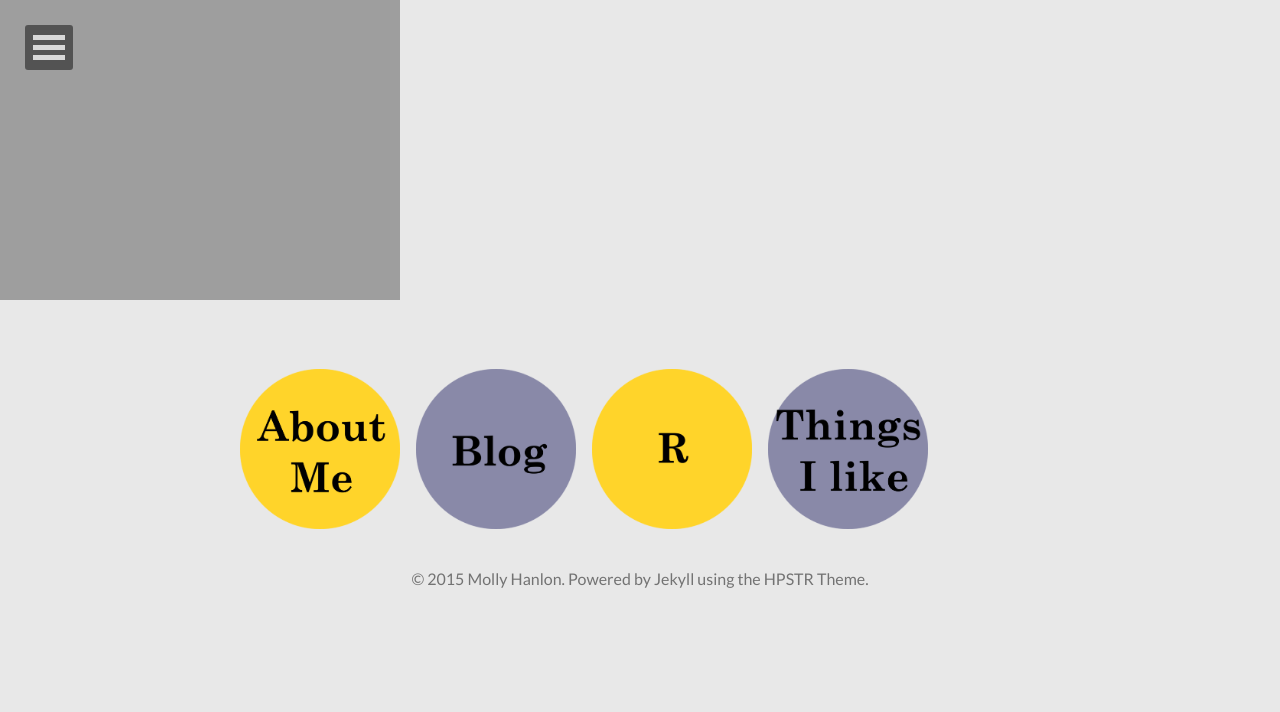
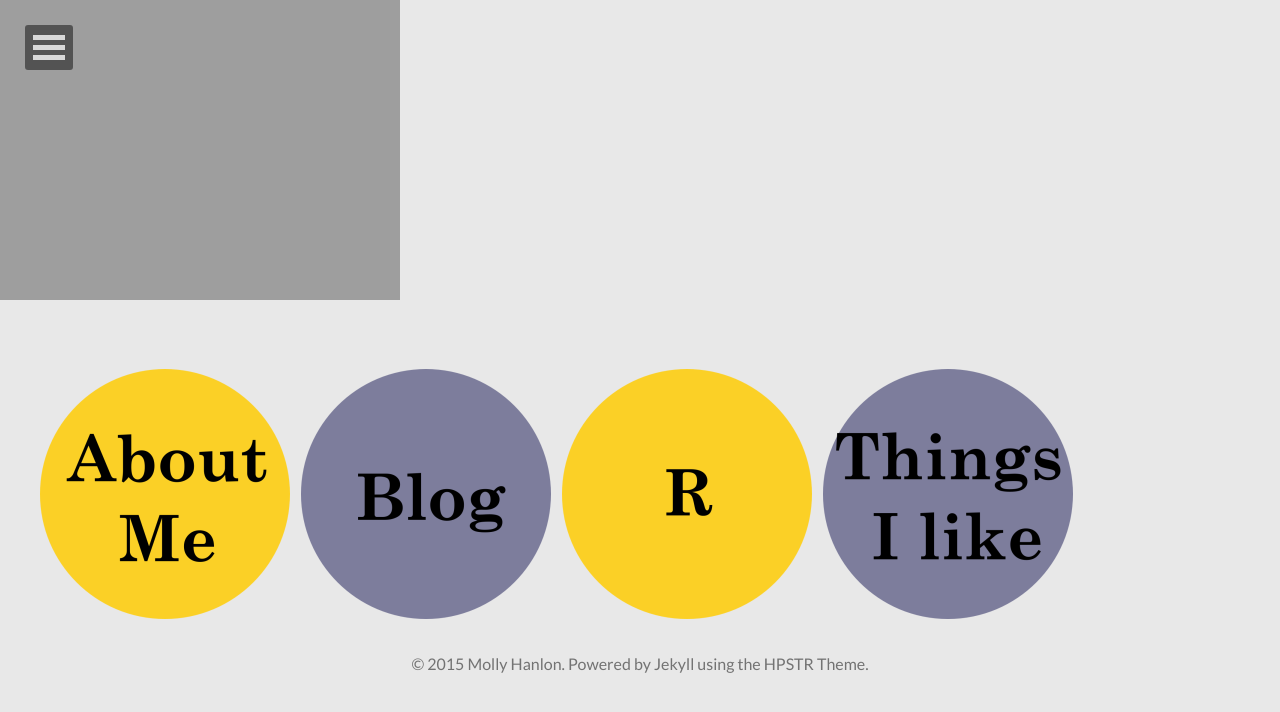
Before and after one commit to hanlonmt/hanlonmt.github.io, a Jekyll site: the page built from index.html, in a window 1280 px wide. Shown: the top 712 px of the page. Built offline with Jekyll 4.4.1, drawn with Linux system fonts in a browser that asks for light colours; nearby versions of some CDN libraries; the list of posts is cut into pages by our own code.

Commit message:
animated homepage buttons, new about picture

```diff
--- a/_layouts/landing-page.html
+++ b/_layouts/landing-page.html
@@ -7,19 +7,31 @@
 {% include head3.html %}
 </head>
 
-<body id="landing-page" {% if page.image.feature %}class="feature"{% endif %}>
+<body id="landing-page">
 
 {% include browser-upgrade.html %}
 {% include navigation.html %}
 
 
-<div id = "main" role = "main">
-<a href="{{site.url}}/about/"><img src="/images/button_about.png" style="float: left; width: 20%; margin-right: 2%; margin-bottom: 0.5em;" ></a>
-<a href="{{site.url}}/blog/"><img src="/images/button_blog.png" style="float: left; width: 20%; margin-right: 2%; margin-bottom: 0.5em;" ></a>
-<a href="{{site.url}}/Rposts/"><img src="/images/button_r.png" style="float: left; width: 20%; margin-right: 2%; margin-bottom: 0.5em;" ></a>
-<a href="{{site.url}}/misc/"><img src="/images/button_things.png" style="float: left; width: 20%; margin-right: 2%; margin-bottom: 0.5em;" ></a>
-<p style="clear: both;">
+<div id = "main">
+
+
+<div class="main">
+    <a href="{{site.url}}/about/" class= "post-img">
+      <img src="/images/button_about.png" onclick="location.href='{{site.url}}/about/'">
+    </a>
+    <a href="{{site.url}}/blog/" class= "post-img">
+      <img src="/images/button_blog.png">
+    </a>
+    <a href="{{site.url}}/Rposts/" class= "post-img">
+      <img src="/images/button_r.png">
+    </a>
+    <a href="{{site.url}}/misc/" class= "post-img">
+      <img src="/images/button_things.png">
+    </a>
 </div><!-- /#main -->
+
+
 
 
 <div class="footer-wrapper">
--- a/_layouts/page.html
+++ b/_layouts/page.html
@@ -15,7 +15,7 @@
 {% if page.image.feature %}
 <div class="entry-header">
   {% if page.image.credit %}<div class="image-credit">Image source: <a href="{{ page.image.creditlink }}">{{ page.image.credit }}</a></div><!-- /.image-credit -->{% endif %}
-  <div class="entry-image2">
+  <div class="entry-image-two">
     <img src="{{ site.url }}/images/{{ page.image.feature }}" alt="{{ page.title }}">
   </div><!-- /.entry-image -->
 </div><!-- /.entry-header -->
--- a/_sass/_page.scss
+++ b/_sass/_page.scss
@@ -101,6 +101,7 @@
 		color: $white;
 	}
 }
+
 .entry-image {
 	position: relative;
 	top: -50%;
@@ -118,6 +119,16 @@
 		height: 100%;
 		background-color: rgba($base-color,0.3);
 	}
+.entry-image-two {
+	position: relative;
+	top: -50%;
+	left: 0%;
+	width: 80%;
+	height: 80%;
+	min-height: 400px;
+	overflow: hidden;
+	}
+
 	img {
 		position: absolute;
 		top: 0;
@@ -174,21 +185,17 @@
 		margin: 4px;
 		color: $white;
 		@include rounded(3px);
-		color: $white;
+		background-color: lighten($base-color,50);
 		span {
 			float: left;
 			padding: 2px 6px;
-		}
-		.term {
-			background-color: lighten($base-color,60);
-			@include border-radius(0,0,3px,3px);
 		}
 		.count {
 			background-color: lighten($base-color,40);
 			@include border-radius(3px,3px,0,0);
 		}
 		&:hover {
-			background-color: lighten($base-color,50);
+			background-color: lighten($base-color,40);
 		}
 	}
 	.entry-reading-time {
@@ -402,59 +409,71 @@
 		@include border-radius(3px,0,0,3px); // round image corners
 	}
 }
-
 // Landing Page
-// --------------------------------------------------
 #landing-page {
 	#main {
 		margin: 40px 2px 20px 2px;
 		@media #{$medium} {
-			margin-left: 20px;
-			margin-right: 20px;
+			margin-left: auto;
+			margin-right: auto;
 		}
 		@media #{$large} {
-			max-width: 800px;
+			max-width: 1200px;
 			margin-top: 50px;
 			margin-left: auto;
 			margin-right: auto;
 		}
 	}
-	article {
-		background-color: $white;
-		box-shadow: 0 0 0 0, 0 6px 12px rgba($base-color,0.1);
-		@include rounded(3px);
-		margin-bottom: 20px;
-		padding: 25px 15px;
-		@media #{$medium} {
-			padding: 30px;
-		}
-		@media #{$large} {
-			margin-bottom: 30px;
-			padding: 50px 80px;
-		}
+	 .post-img{
+	position: relative;
+    z-index: 1;
+	padding-right: 8px;
+    display: inline-block;
+    overflow: hidden;
+    perspective: 1000px;
+    backface-visibility: hidden; // fix flicker on hover
+    img {
+      position: relative;
+      display: inline-block;
+      z-index: 1;
+      transition: all 0.3s;
+    }
+    &:before,
+    &:after {
+      position: absolute;
+      content: '';
+      top: 0;
+      right: 0;
+      bottom: 0;
+      left: 0;
+      width: 100%;
+      height: 100.5%;
+    }
+    &:before {
+      z-index: 2;
+      transition: all 0.3s;
+    }
+    &:after {
+      border: 10px solid $white;
+      opacity: 0;
+      z-index: 3;
+      transition: all 0.3s;
+    }
+    &:hover {
+      &:before {
+        background: rgba($white,0.7);
+      }
+      &:after {
+        opacity: 0.4;
+      }
+      img {
+        transform: scale(1.25);
+      }
+    }
 	}
-}
-.entry-image-index {
-	margin-top: -25px;
-	margin-left: -15px;
-	margin-right: -15px;
-	margin-bottom: 10px;
-	@media #{$medium} {
-		margin-top: -30px;
-		margin-left: -30px;
-		margin-right: -30px;
-		margin-bottom: 15px;
-	}
-	@media #{$large} {
-		margin-top: -50px;
-		margin-left: -80px;
-		margin-right: -80px;
-		margin-bottom: 20px;
-	}
-	img {
-		@include border-radius(3px,0,0,3px); // round image corners
-	}
-}
+  }
+
+
 
 // Footer
 // --------------------------------------------------
--- /dev/null
+++ b/_sass/_thumbnail-grids.scss
@@ -0,0 +1,91 @@
+/* ==========================================================================
+   THUMBNAIL GRIDS
+   ========================================================================== */
+
+/* Thumbnail image grid (default content width) */
+
+/**
+ *
+ * Example usage:
+ *  <ul class="th-grid">
+ *    <li><a href="#"><img src="image.jpg" alt=""></a></li>
+ *    <li><a href="#"><img src="image.jpg" alt=""></a></li>
+ *    <li><a href="#"><img src="image.jpg" alt=""></a></li>
+ *  </ul>
+ *
+ */
+
+.th-grid {
+  @include row;
+  @include clearfix;
+  margin: 0;
+  padding: 0;
+  li {
+    list-style: none;
+    @include span-columns(2.4);
+    @include omega(5n);
+    margin-bottom: flex-gutter($grid-columns);
+  }
+  a {
+    img {
+      // Image hover animation
+      transition: transform 0.3s;
+      &:hover {
+        transform: scale(1.1);
+        box-shadow: 0 0 10px rgba($black, .20);
+      }
+    }
+  }
+}
+
+/* Thumbnail image grid (full width layouts) */
+
+/**
+ *
+ * Example usage:
+ *  <ul class="th-grid-full">
+ *    <li><a href="#"><img src="image.jpg" alt=""></a></li>
+ *    <li><a href="#"><img src="image.jpg" alt=""></a></li>
+ *    <li><a href="#"><img src="image.jpg" alt=""></a></li>
+ *  </ul>
+ *
+ */
+
+.th-grid-full {
+  	width: 100%;
+	overflow: hidden;
+	position: relative;
+  @include clearfix;
+  padding: 0px;
+  @at-root {
+    .archive-wrap & {
+      margin-right: auto;
+    }
+  }
+  li {
+    list-style: none;
+    margin-bottom: flex-gutter($grid-columns);
+    @include media($micro-only) {
+      @include span-columns(3);
+      @include omega(4n);
+    }
+    @media screen and (min-width: em(480)) and (max-width: em(599)) {
+      @include span-columns(3);
+      @include omega(4n);
+    }
+    @include media($small) {
+      @include span-columns(1.5);
+      @include omega(8n);
+    }
+  }
+  a {
+    img {
+      // Image hover animation
+      transition: transform 0.3s;
+      &:hover {
+        transform: scale(1.1);
+        box-shadow: 0 0 10px rgba($black, .20);
+      }
+    }
+  }
+}
--- /dev/null
+++ b/_sass/_tiles.scss
@@ -0,0 +1,120 @@
+/* ==========================================================================
+   POST TILES
+   ========================================================================== */
+
+/*
+   Tiles content
+   ========================================================================== */
+
+  .post-img {
+    position: relative;
+    z-index: 1;
+    display: block;
+    overflow: hidden;
+    perspective: 1000px;
+    backface-visibility: hidden; // fix flicker on hover
+    img {
+      position: relative;
+      display: block;
+      z-index: 1;
+      transition: all 0.3s;
+      // avoid duplicate images for lazy loading
+      &.load {
+        display: none;
+      }
+    }
+    &:before,
+    &:after {
+      position: absolute;
+      content: '';
+      top: 0;
+      right: 0;
+      bottom: 0;
+      left: 0;
+      width: 100%;
+      height: 100.5%;
+    }
+    &:before {
+      z-index: 2;
+      transition: all 0.3s;
+    }
+    &:after {
+      border: 10px solid $white;
+      opacity: 0;
+      z-index: 3;
+      transition: all 0.3s;
+    }
+    &:hover {
+      &:before {
+        background: rgba($primary-color,0.5);
+      }
+      &:after {
+        opacity: 0.4;
+      }
+      img {
+        transform: scale(1.25);
+      }
+    }
+  }
+}
+
+/* clear float on short table of contents that appear after a set of tiles */
+.tiles + .toc-left {
+  clear: both;
+}
+
+
+/*
+   Individual tile
+   ========================================================================== */
+
+.tile {
+  @include outer-container;
+  margin-bottom: 2 * $gutter;
+  @include media($micro-only) {
+    @include fill-parent;
+  }
+  @include media(new-breakpoint(min-width em(480) 12)) {
+    @include span-columns(3);
+    @include omega(4n);
+  }
+}
+
+
+
+/*
+   Tiles with only an image
+   ========================================================================== */
+
+.tile-equal {
+  margin-bottom: $gutter;
+  @include media($small) {
+    margin-bottom: 2.35765%; /* magic number from .tiles-3-4 grid margins */
+  }
+}
+
+
+/*
+   Tile bottom spacer
+   ========================================================================== */
+
+.tile-spacer {
+  margin-bottom: 2 * $gutter;
+}
+
+
+/*
+   Related posts (show 3 tiles in a row)
+   ========================================================================== */
+
+.related-posts {
+  .tile {
+    transition: $sliding-menu-animation;
+  }
+  .entry-date {
+    display: none;
+  }
+  h3 {
+    margin-top: 0;
+  }
+}
```
Also changed, not shown: _includes/component.html (added, +20 -0 lines), images/button_about.png, images/button_blog.png, images/button_r.png, images/button_things.png, images/head-image2-old.png (added), 1 other file.
